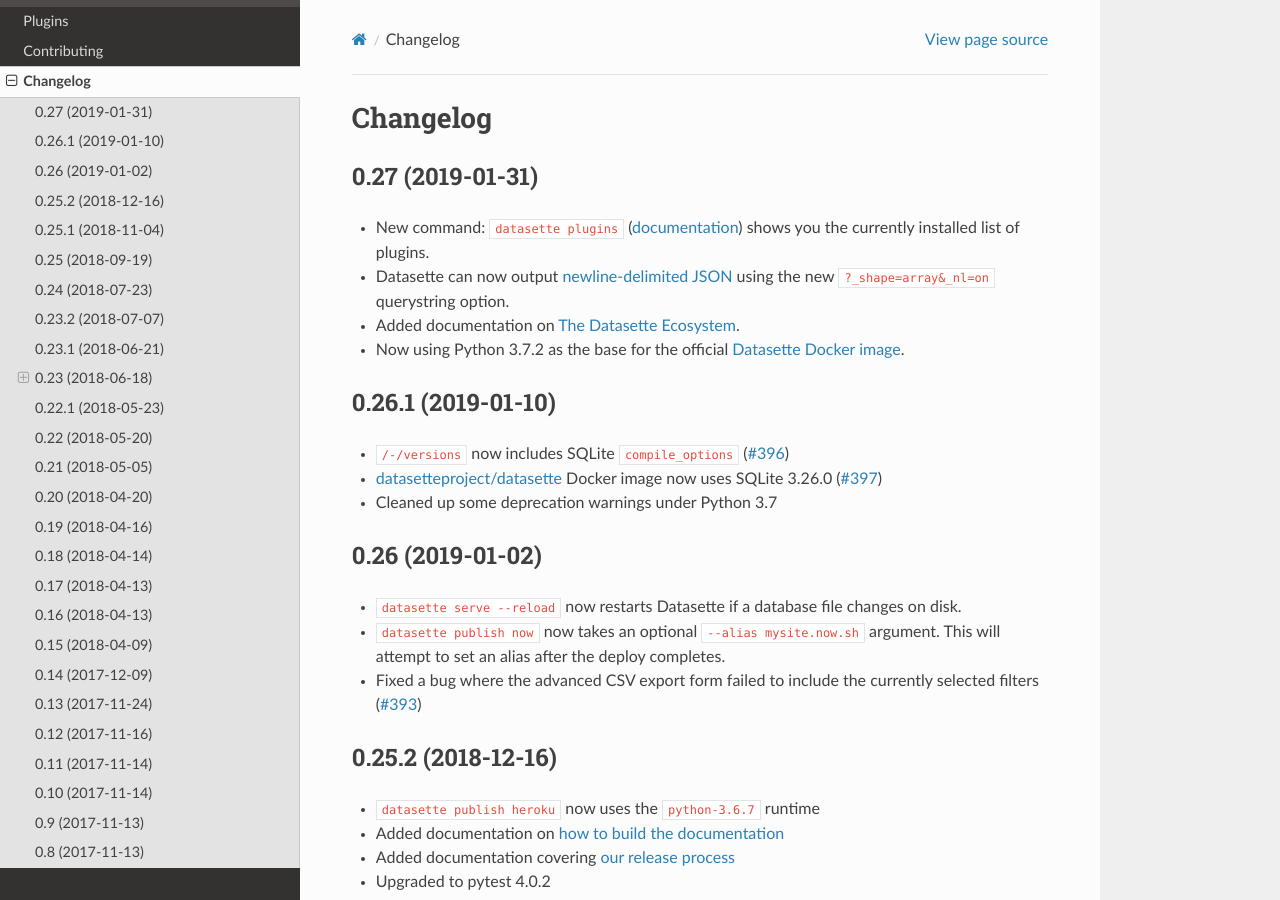
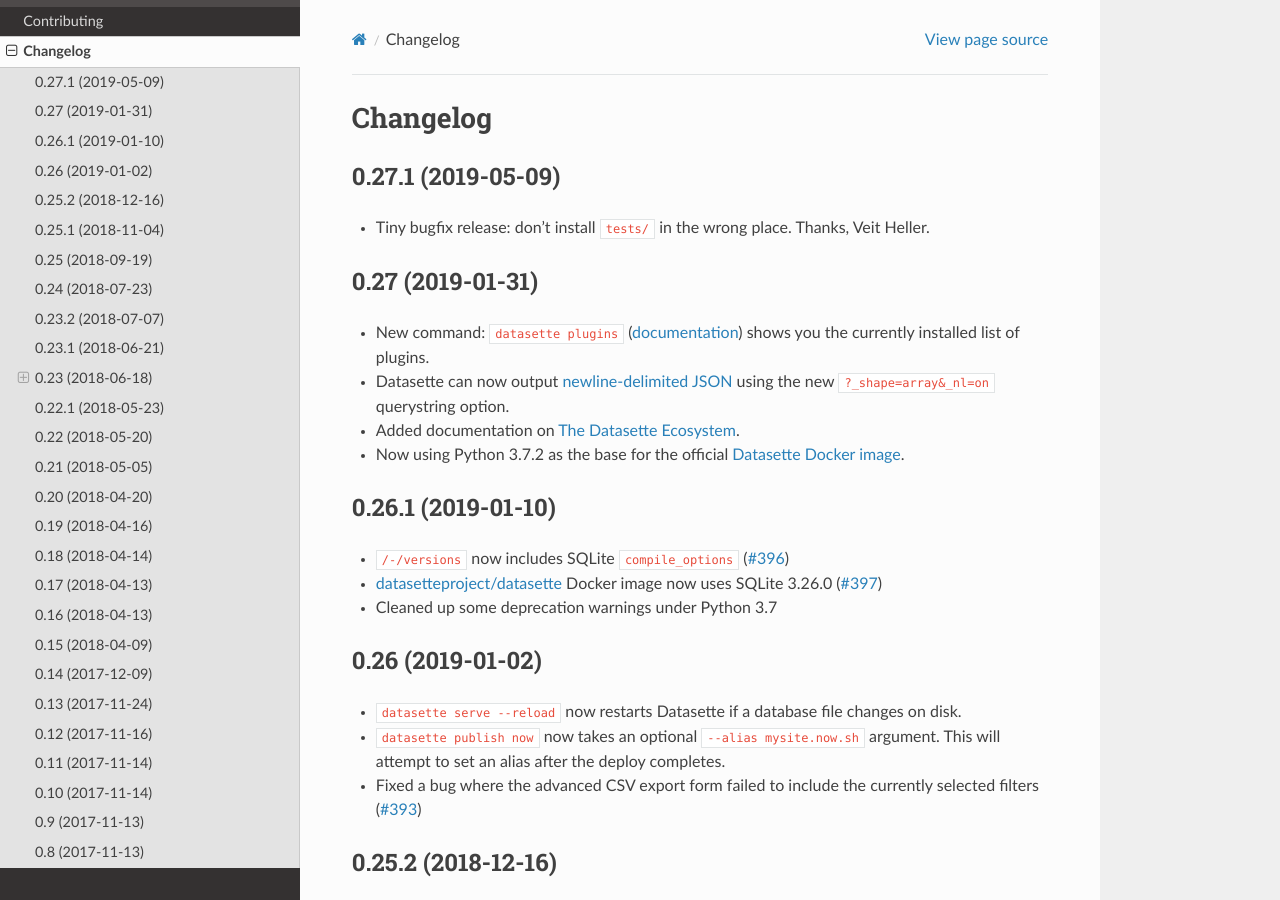
Before and after one commit to simonw/datasette, a Sphinx documentation site: the page built from docs/changelog.rst, in a window 1280 px wide and 900 px high. Built offline with Sphinx 7.4.7 and the Read the Docs theme 2.0.0, drawn with Linux system fonts in a browser that asks for light colours.

Commit message:
Changelog for 0.27.1

```diff
--- a/docs/changelog.rst
+++ b/docs/changelog.rst
@@ -3,6 +3,13 @@
 =========
 Changelog
 =========
+
+.. _v0_27_1:
+
+0.27.1 (2019-05-09)
+-------------------
+
+- Tiny bugfix release: don't install ``tests/`` in the wrong place. Thanks, Veit Heller.
 
 .. _v0_27:
 
```
